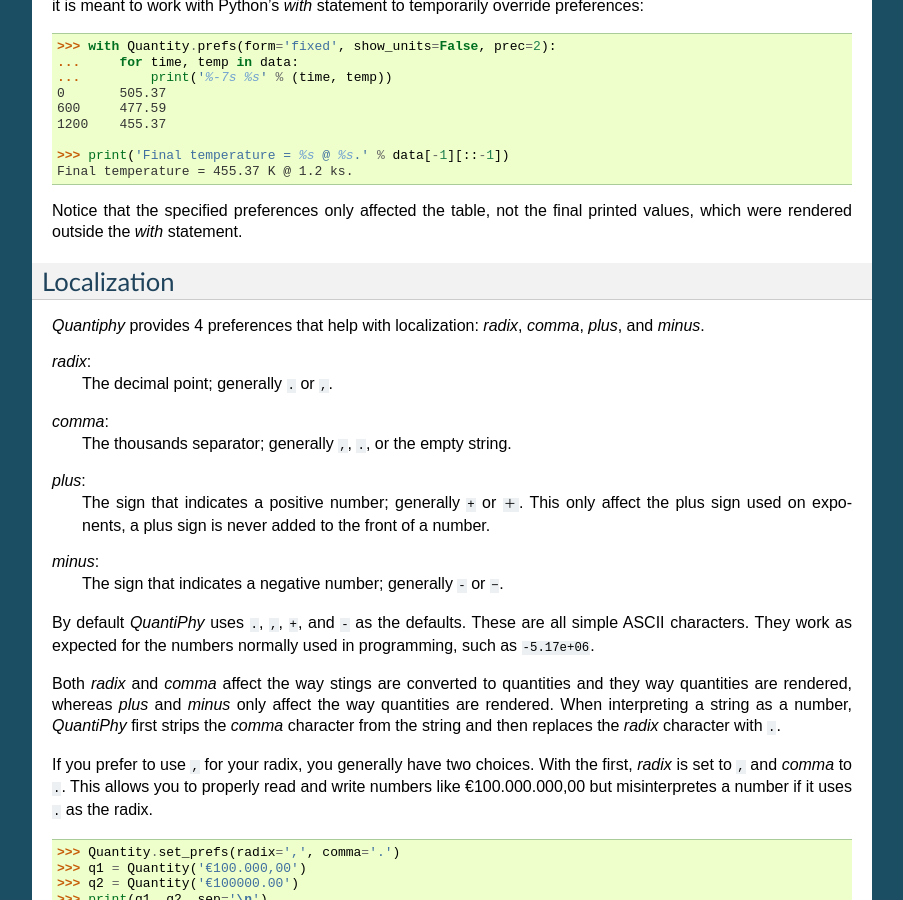
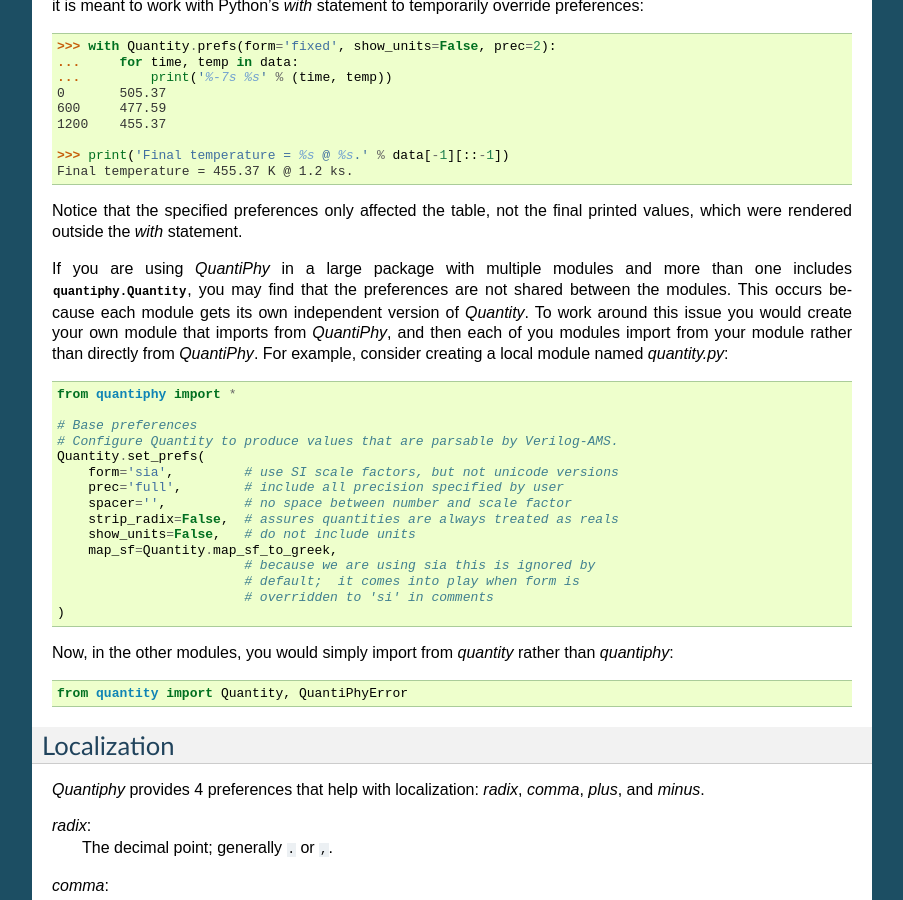
Before and after one commit to KenKundert/quantiphy, a Sphinx documentation site: the page built from doc/user.rst, in a window 1280 px wide and 900 px high, scrolled down 21788 px. Shown: the whole window, without its empty margins (198-1101 px from the left). Built offline with Sphinx 7.4.7, drawn with Linux system fonts in a browser that asks for light colours; some of the changed text lies outside the part shown.

```diff
--- a/doc/user.rst
+++ b/doc/user.rst
@@ -1401,7 +1401,7 @@
 after the preferences were set. If you would like to have more than one set of
 preferences, then you should subclass :class:`quantiphy.Quantity`. For example,
 imagine a situation where you have different types of quantities that would
-naturally want different precisions:
+naturally want different preferences:
 
 .. code-block:: python
 
@@ -1502,6 +1502,39 @@
 
 Notice that the specified preferences only affected the table, not the final
 printed values, which were rendered outside the *with* statement.
+
+If you are using *QuantiPhy* in a large package with multiple modules and more
+than one includes :class:`quantiphy.Quantity`, you may find that the preferences
+are not shared between the modules. This occurs because each module gets its own
+independent version of *Quantity*. To work around this issue you would create
+your own module that imports from *QuantiPhy*, and then each of you modules
+import from your module rather than directly from *QuantiPhy*.  For example,
+consider creating a local module named *quantity.py*:
+
+.. code-block:: python
+
+    from quantiphy import *
+
+    # Base preferences
+    # Configure Quantity to produce values that are parsable by Verilog-AMS.
+    Quantity.set_prefs(
+        form='sia',         # use SI scale factors, but not unicode versions
+        prec='full',        # include all precision specified by user
+        spacer='',          # no space between number and scale factor
+        strip_radix=False,  # assures quantities are always treated as reals
+        show_units=False,   # do not include units
+        map_sf=Quantity.map_sf_to_greek,
+                            # because we are using sia this is ignored by
+                            # default;  it comes into play when form is
+                            # overridden to 'si' in comments
+    )
+
+Now, in the other modules, you would simply import from *quantity* rather than
+*quantiphy*:
+
+.. code-block:: python
+
+    from quantity import Quantity, QuantiPhyError
 
 
 .. index::
```
Also changed, not shown: quantiphy.py (+18 -0 lines).
